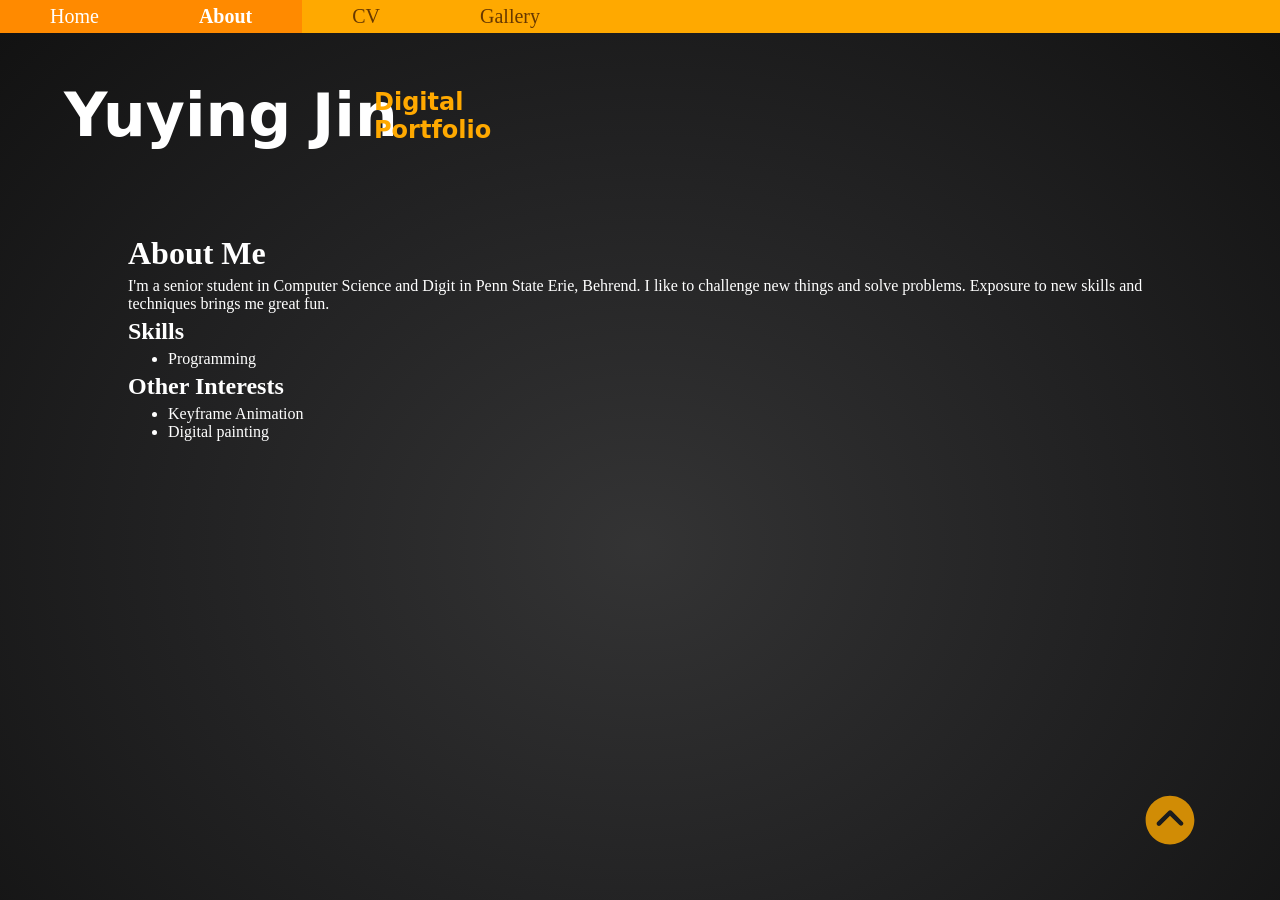
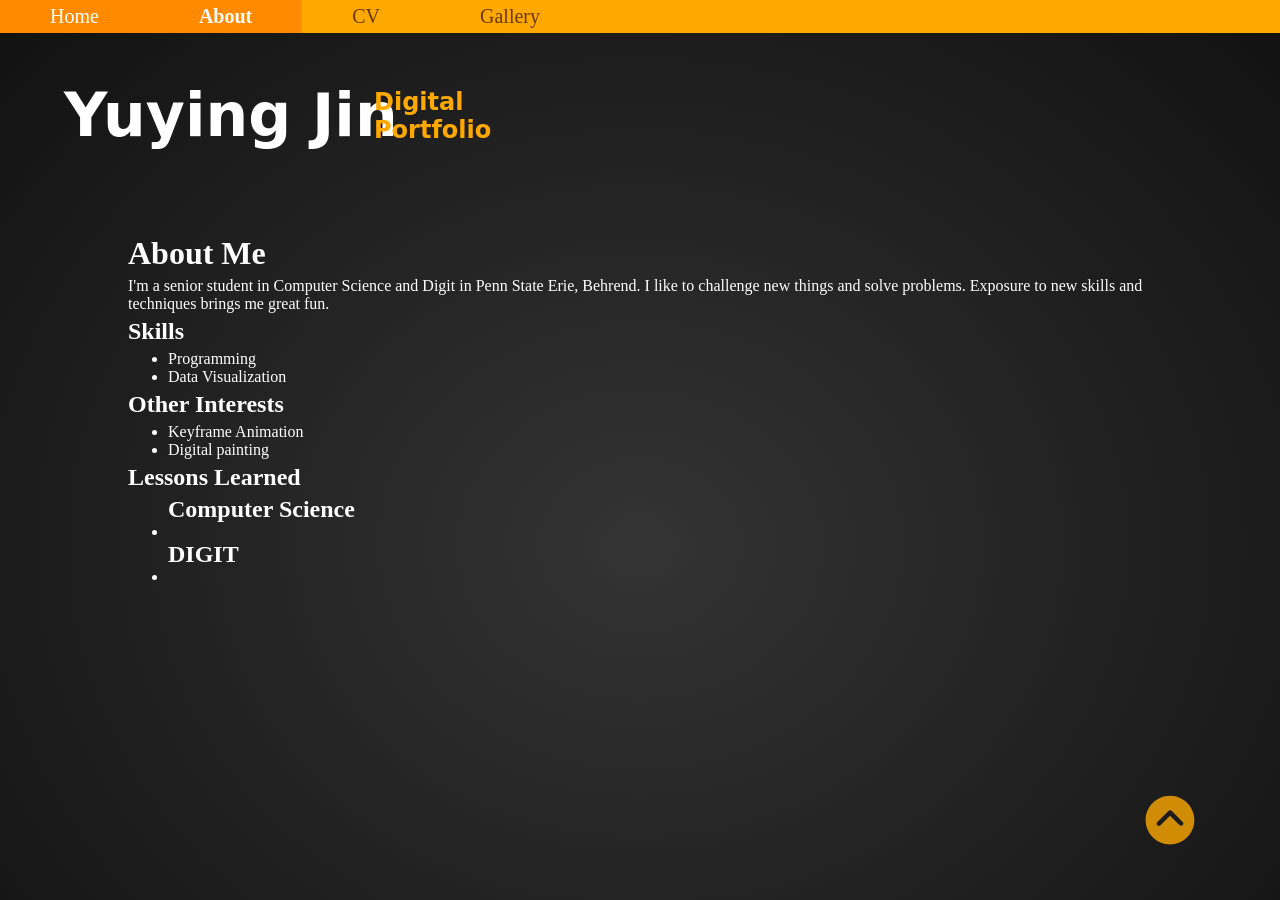
Before and after one commit to Yuying-Jin/DIGIT400static, a Jekyll site: the page built from docs/about.html, in a window 1280 px wide and 900 px high. Built offline with Jekyll 4.4.1, drawn with Linux system fonts in a browser that asks for light colours.

```diff
--- a/docs/about.html
+++ b/docs/about.html
@@ -10,6 +10,7 @@
         <h1>Skills</h1>
         <ul>
             <li>Programming</li>
+            <li>Data Visualization</li>
         </ul>
     </div>
     <div>
@@ -19,4 +20,16 @@
             <li>Digital painting</li>
         </ul>
     </div>
+    <div>
+        <h1>Lessons Learned</h1>
+        <ul>
+            <h2>Computer Science</h2>
+            <li></li>
+        </ul>
+
+        <ul>
+            <h2>DIGIT</h2>
+            <li></li>
+        </ul>
+    </div>
 </section>
--- a/docs/cv.html
+++ b/docs/cv.html
@@ -4,7 +4,7 @@
 url: "https://yuying-jin.github.io/DIGIT400/cv.html"
 ---
 <section class="center">
-    <a class="button" href="#">Download PDF</a>
+    <a class="button" href="yuying-reseme.pdf">Download PDF</a>
 </section>
 <section class="resume">
     <div class="cv-head">
```
Also changed, not shown: docs/_data/project.yml (+9 -3 lines), 1 other file.
